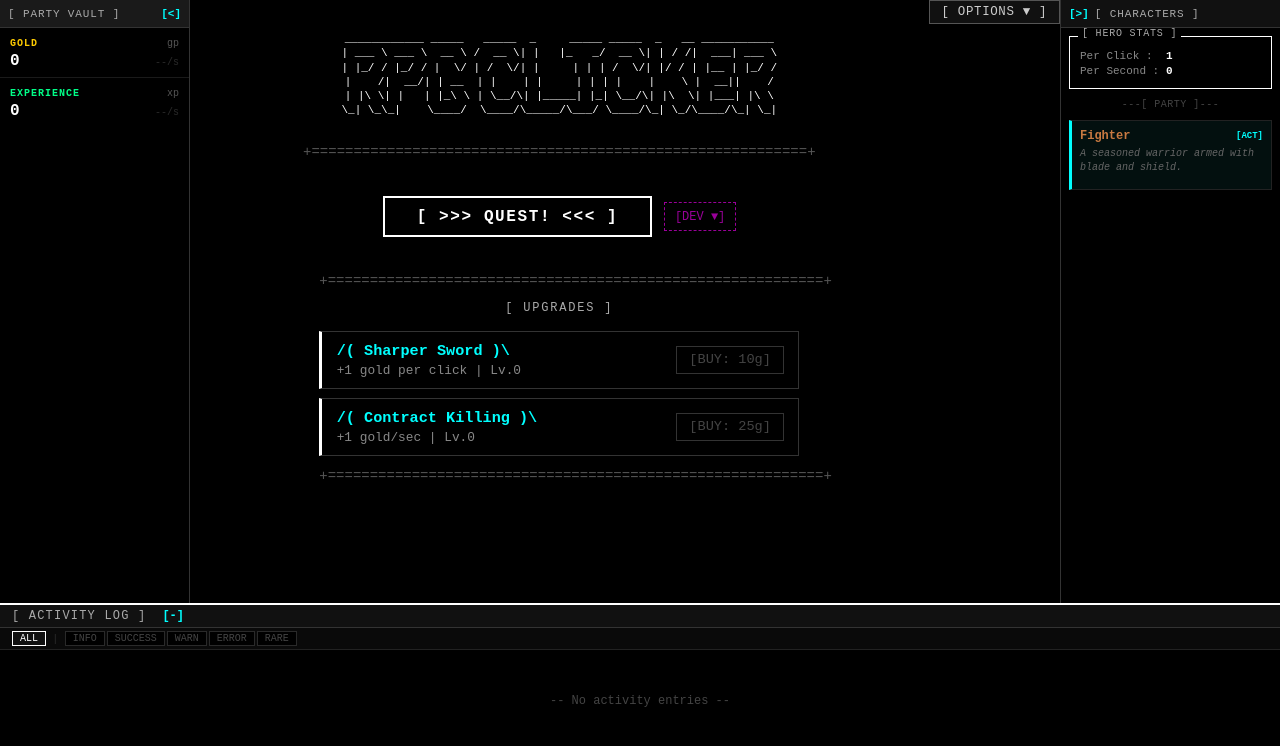
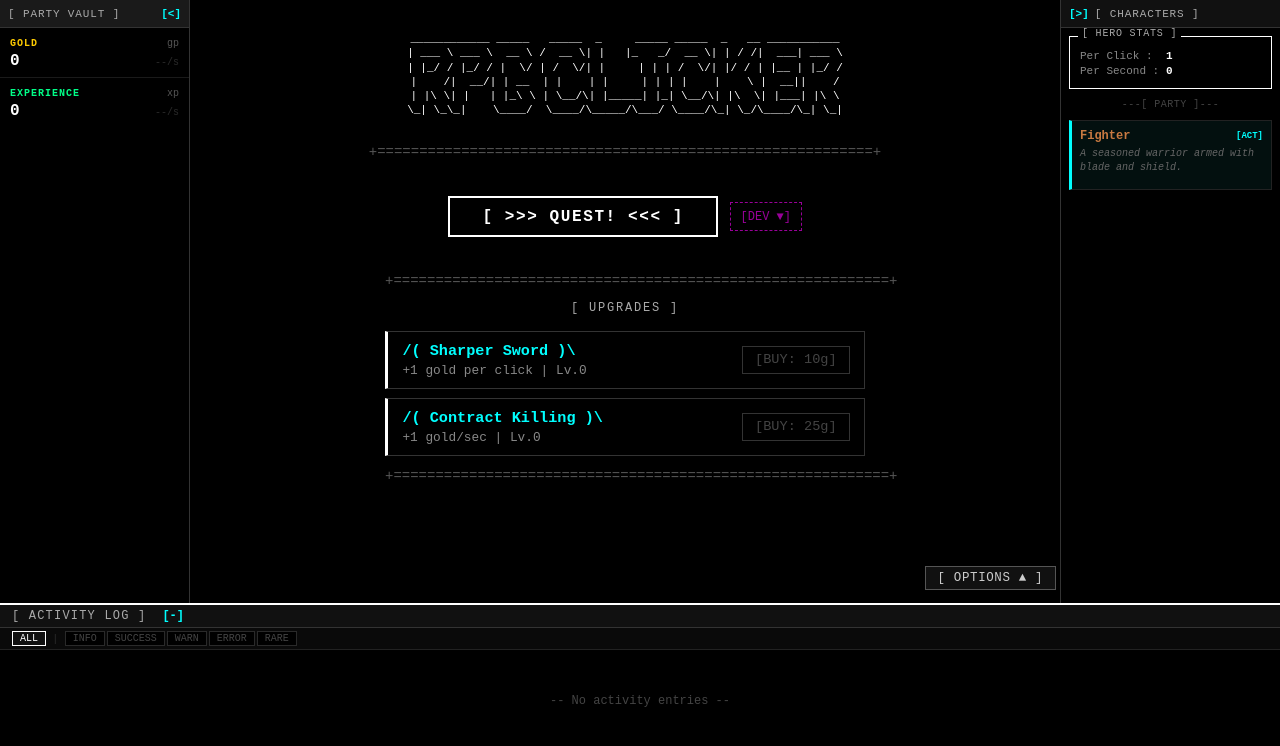
Before and after one commit to penguinswin3/rpg-clicker, an Angular app: page / in a window 1280 px wide. Shown: the top 746 px of the page. Built offline with nearby package versions, Linux system fonts and the light colour scheme.

Commit message:
tweak the ui

```diff
--- a/src/app/app.component.html
+++ b/src/app/app.component.html
@@ -152,12 +152,11 @@ ____________ _____   _____  _     _____ _____  _   __ ___________
     </div>
   </div>
 
-  <!-- Options menu: sits between game area and character sidebar, anchored to bottom -->
-  <app-options-menu />
-
   <!-- Right sidebar -->
   <app-character-sidebar [heroStats]="heroStats" />
 </div>
 
 <router-outlet />
 <app-activity-log />
+<!-- Options menu lives outside the flex layout so it never shifts other elements -->
+<app-options-menu />
--- a/src/app/character/character-sidebar.component.ts
+++ b/src/app/character/character-sidebar.component.ts
@@ -22,7 +22,7 @@ export class CharacterSidebarComponent implements OnInit, OnDestroy {
   private sub = new Subscription();
 
   characters: Character[] = [];
-  activeId = 'fighter';
+  activeId  = 'fighter';
   collapsed = false;
 
   get unlockedCharacters(): Character[] {
@@ -32,6 +32,7 @@ export class CharacterSidebarComponent implements OnInit, OnDestroy {
   ngOnInit(): void {
     this.sub.add(this.charService.characters$.subscribe(c => (this.characters = c)));
     this.sub.add(this.charService.activeId$.subscribe(id => (this.activeId = id)));
+    this.sub.add(this.charService.sidebarCollapsed$.subscribe(v => (this.collapsed = v)));
   }
 
   ngOnDestroy(): void {
@@ -39,7 +40,7 @@ export class CharacterSidebarComponent implements OnInit, OnDestroy {
   }
 
   toggle(): void {
-    this.collapsed = !this.collapsed;
+    this.charService.toggleSidebar();
   }
 
   setActive(id: string): void {
--- a/src/app/character/character.service.ts
+++ b/src/app/character/character.service.ts
@@ -63,6 +63,18 @@ export class CharacterService {
   private readonly activeIdSource = new BehaviorSubject<string>('fighter');
   readonly activeId$ = this.activeIdSource.asObservable();
 
+  private readonly sidebarCollapsedSource = new BehaviorSubject<boolean>(false);
+  /** Emits true when the character sidebar is collapsed. */
+  readonly sidebarCollapsed$ = this.sidebarCollapsedSource.asObservable();
+
+  get sidebarCollapsed(): boolean {
+    return this.sidebarCollapsedSource.getValue();
+  }
+
+  toggleSidebar(): void {
+    this.sidebarCollapsedSource.next(!this.sidebarCollapsedSource.getValue());
+  }
+
   get activeId(): string {
     return this.activeIdSource.getValue();
   }
--- a/src/app/save/options-menu.component.html
+++ b/src/app/save/options-menu.component.html
@@ -1,13 +1,13 @@
-<div class="options-anchor">
+<div class="options-anchor" [style.right]="rightOffset">
 
   <!-- Collapsed toggle -->
   <button class="options-toggle" (click)="toggle()">
-    [ OPTIONS {{ isOpen ? '▲' : '▼' }} ]
+    [ OPTIONS {{ isOpen ? '▼' : '▲' }} ]
   </button>
 
   <!-- Expanded panel -->
   <div class="options-panel" *ngIf="isOpen">
-    <div class="options-title">+--[ OPTIONS ]+</div>
+    <div class="options-title">+[ OPTIONS ]+</div>
 
     <!-- Save -->
     <div class="opt-section">
@@ -24,7 +24,7 @@
       <textarea
         class="opt-import-box"
         [(ngModel)]="importString"
-        placeholder="Paste base64 save string here..."
+        placeholder="Paste save string here..."
         rows="3">
       </textarea>
       <button class="opt-btn opt-import-btn" (click)="importSave()">[ Load Save ]</button>
--- a/src/app/save/options-menu.component.scss
+++ b/src/app/save/options-menu.component.scss
@@ -1,12 +1,11 @@
 .options-anchor {
-  // Sits as a flex item between game-wrapper and character-sidebar.
-  // align-self: flex-end pushes it to the bottom of the row.
-  // position: sticky keeps it in view while scrolling.
-  position: sticky;
-  bottom: 210px;           // clear the activity log (≈ 210px tall when expanded)
-  align-self: flex-end;
-  flex-shrink: 0;
-  z-index: 200;
+  // Fixed to the viewport — completely outside document flow.
+  position: fixed;
+  bottom: 210px;
+  // right is set dynamically via [style.right] binding in the template.
+  // The transition matches the character sidebar's own width transition.
+  transition: right 0.15s ease;
+  z-index: 500;
   font-family: 'Courier New', Courier, monospace;
   display: flex;
   flex-direction: column;
@@ -32,8 +31,11 @@
 }
 
 .options-panel {
-  // Expands upward from the toggle button
-  order: -1;
+  // Absolutely positioned so it floats above the toggle — zero layout impact.
+  position: absolute;
+  bottom: 100%;
+  right: 0;
+  margin-bottom: 2px;
   background: #111;
   border: 1px solid #555;
   padding: 10px 14px 12px;
@@ -41,7 +43,7 @@
   max-width: 360px;
   color: #ccc;
   font-size: 0.8rem;
-  margin-bottom: 2px;
+  white-space: normal;
 }
 
 .options-title {
--- a/src/app/save/options-menu.component.ts
+++ b/src/app/save/options-menu.component.ts
@@ -1,10 +1,18 @@
-import { Component, inject } from '@angular/core';
+import { Component, inject, OnInit, OnDestroy } from '@angular/core';
 import { CommonModule } from '@angular/common';
 import { FormsModule } from '@angular/forms';
+import { Subscription } from 'rxjs';
 import { SaveService } from './save.service';
 import { ActivityLogService } from '../activity-log/activity-log.service';
+import { CharacterService } from '../character/character.service';
 
 type StatusType = 'success' | 'error' | 'idle';
+
+/** px width of the character sidebar in each state (must match character-sidebar.component.scss) */
+const SIDEBAR_EXPANDED  = 220;
+const SIDEBAR_COLLAPSED =  46;
+/** Extra gap between options panel right edge and sidebar left edge */
+const SIDEBAR_GAP = 4;
 
 @Component({
   selector: 'app-options-menu',
@@ -13,17 +21,34 @@ type StatusType = 'success' | 'error' | 'idle';
   templateUrl: './options-menu.component.html',
   styleUrls: ['./options-menu.component.scss'],
 })
-export class OptionsMenuComponent {
+export class OptionsMenuComponent implements OnInit, OnDestroy {
   private saveService = inject(SaveService);
   private log         = inject(ActivityLogService);
+  private charService = inject(CharacterService);
+  private sub         = new Subscription();
 
-  isOpen            = false;
-  importString      = '';
-  statusMsg         = '';
+  isOpen           = false;
+  importString     = '';
+  statusMsg        = '';
   statusType: StatusType = 'idle';
+  showClearConfirm = false;
 
-  /** Controls whether the clear-save confirmation overlay is visible. */
-  showClearConfirm  = false;
+  /** Bound to [style.right] on the anchor — follows the sidebar width. */
+  rightOffset = `${SIDEBAR_EXPANDED + SIDEBAR_GAP}px`;
+
+  ngOnInit(): void {
+    this.sub.add(
+      this.charService.sidebarCollapsed$.subscribe(collapsed => {
+        this.rightOffset = collapsed
+          ? `${SIDEBAR_COLLAPSED + SIDEBAR_GAP}px`
+          : `${SIDEBAR_EXPANDED  + SIDEBAR_GAP}px`;
+      })
+    );
+  }
+
+  ngOnDestroy(): void {
+    this.sub.unsubscribe();
+  }
 
   toggle(): void {
     this.isOpen = !this.isOpen;
@@ -72,21 +97,17 @@ export class OptionsMenuComponent {
     }
   }
 
-  /** Step 1 — show the confirmation overlay. */
   requestClearSave(): void {
     this.showClearConfirm = true;
   }
 
-  /** Step 2 — user confirmed: wipe localStorage and reload. */
   confirmClearSave(): void {
     this.showClearConfirm = false;
     this.saveService.deleteSave();
     this.log.log('[SAVE] Browser save data erased. Reloading…', 'warn');
-    // Short delay so the log message is visible before the page reloads.
     setTimeout(() => window.location.reload(), 800);
   }
 
-  /** Step 2 (cancel) — dismiss the overlay with no action. */
   cancelClear(): void {
     this.showClearConfirm = false;
   }
```
Also changed, not shown: TODO.txt.
